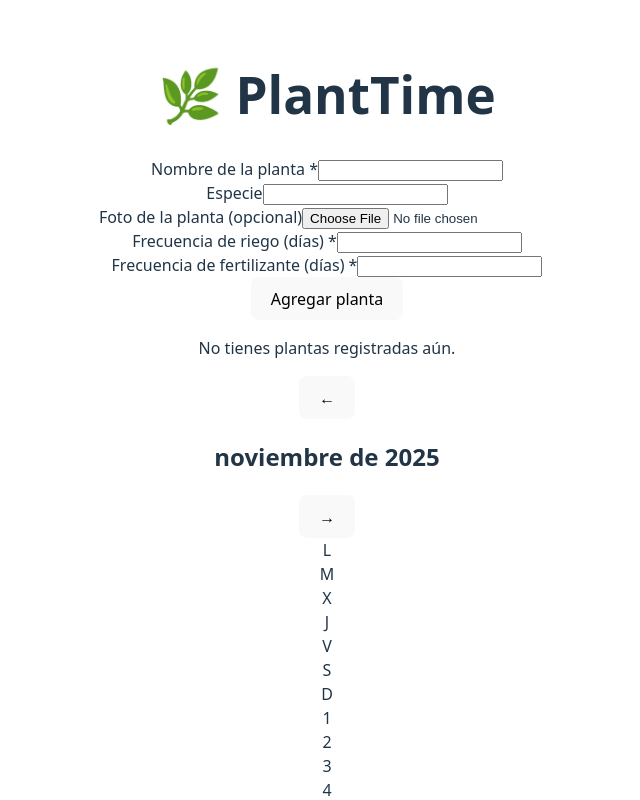
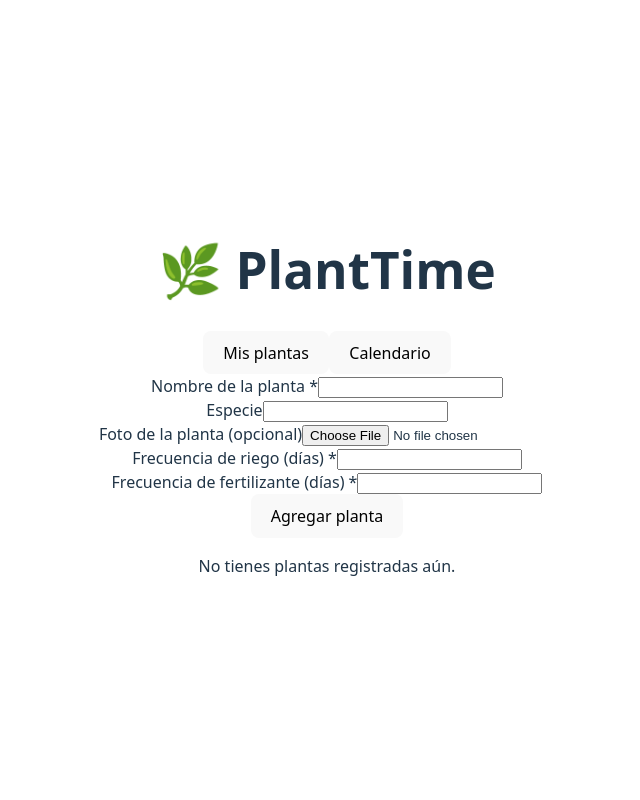
Before and after one commit to veronica-gi/planttime, a React (Vite) app: page / in a window 1280 px wide. Shown: the top 800 px of the page, without its empty margins (313-953 px from the left). Built offline with nearby package versions, Linux system fonts and the light colour scheme.

Commit message:
feat: integrar navegacion para cambiar entre mis plantas y calendario

```diff
--- a/src/app/App.tsx
+++ b/src/app/App.tsx
@@ -1,13 +1,14 @@
 import { useState, useEffect } from "react"
 import { PlantForm } from "../ui/components/PlantForm"
 import { PlantCard } from "../ui/components/PlantCard"
-import { PlantCalendar } from "../ui/components/PlantCalendar" // 👈 nuevo import
+import { PlantCalendar } from "../ui/components/PlantCalendar"
 import { plantService } from "../core/services/plantService"
 import type { Plant } from "../core/models/Plant"
 import "../ui/styles/app.css"
 
 function App() {
   const [plants, setPlants] = useState<Plant[]>([])
+  const [view, setView] = useState<"plants" | "calendar">("plants")
 
   useEffect(() => {
     setPlants(plantService.getAll())
@@ -24,13 +25,40 @@ function App() {
 
   return (
     <div className="min-h-screen bg-gray-100 dark:bg-zinc-900 text-gray-900 dark:text-white p-6">
-      <div className="max-w-2xl mx-auto space-y-6">
-        <h1 className="text-3xl font-bold text-center mb-4">🌿 PlantTime</h1>
+      <div className="max-w-3xl mx-auto space-y-6">
 
-        {/* Formulario para registrar nuevas plantas */}
+        <h1 className="text-3xl font-bold text-center mb-2">🌿 PlantTime</h1>
+
+        {/* NAV VIEW SELECTOR */}
+        <div className="flex justify-center gap-4 mb-4">
+          <button
+            onClick={() => setView("plants")}
+            className={`px-4 py-2 rounded-md font-semibold ${
+              view === "plants"
+                ? "bg-green-600 text-white"
+                : "bg-gray-300 dark:bg-zinc-700"
+            }`}
+          >
+            Mis plantas
+          </button>
+
+          <button
+            onClick={() => setView("calendar")}
+            className={`px-4 py-2 rounded-md font-semibold ${
+              view === "calendar"
+                ? "bg-green-600 text-white"
+                : "bg-gray-300 dark:bg-zinc-700"
+            }`}
+          >
+            Calendario
+          </button>
+        </div>
+
+        {/* SELECTED VIEW */}
+        {view === "plants" && (
+          <>
             <PlantForm onAdd={handleAddPlant} />
 
-        {/* Lista de plantas registradas */}
             <div className="grid gap-4 mt-6">
               {plants.length === 0 ? (
                 <p className="text-center text-gray-500">
@@ -46,9 +74,10 @@ function App() {
                 ))
               )}
             </div>
+          </>
+        )}
 
-        {/* Calendario de cuidados */}
-        <PlantCalendar plants={plants} />
+        {view === "calendar" && <PlantCalendar plants={plants} />}
       </div>
     </div>
   )
```
Lines whose indentation alone changed are shown as unchanged.
